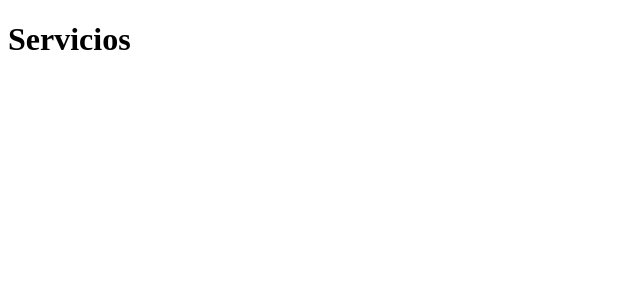
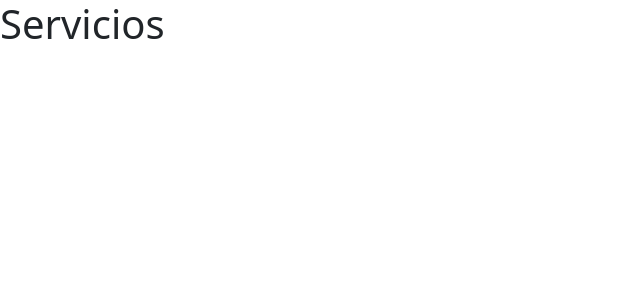
Before and after one commit to brunochan2001/Services-Reactjs, a React (Create React App) app: page / in a window 1280 px wide. Shown: the top 300 px of the page, without its empty margins (0-640 px from the left). Built offline with nearby package versions, Linux system fonts and the light colour scheme.

Commit message:
Instalacion de bootstrap

```diff
--- a/package.json
+++ b/package.json
@@ -6,6 +6,7 @@
     "@testing-library/jest-dom": "^5.16.5",
     "@testing-library/react": "^13.3.0",
     "@testing-library/user-event": "^13.5.0",
+    "bootstrap": "^5.2.0",
     "react": "^18.2.0",
     "react-dom": "^18.2.0",
     "react-scripts": "5.0.1",
@@ -17,7 +18,7 @@
     "test": "react-scripts test",
     "eject": "react-scripts eject",
     "format": "prettier --write .",
-    "lint": "eslint ."
+    "lint": "eslint . \"**/*.{js,jsx}\""
   },
   "eslintConfig": {
     "extends": [
--- a/src/App.js
+++ b/src/App.js
@@ -1,7 +1,12 @@
 import React from 'react';
+import ServicesApp from './ServicesApp';
 
 const App = () => {
-  return <h1>Servicios</h1>;
+  return (
+    <>
+      <ServicesApp></ServicesApp>
+    </>
+  );
 };
 
 export default App;
--- /dev/null
+++ b/src/ServicesApp.jsx
@@ -0,0 +1,10 @@
+import React from 'react';
+const ServicesApp = () => {
+  return (
+    <>
+      <h1>Servicios</h1>
+    </>
+  );
+};
+
+export default ServicesApp;
--- a/src/index.js
+++ b/src/index.js
@@ -1,6 +1,8 @@
 import React from 'react';
 import ReactDOM from 'react-dom/client';
 import App from './App';
+import 'bootstrap/dist/css/bootstrap.min.css';
+import 'bootstrap/dist/js/bootstrap.min.js';
 
 const root = ReactDOM.createRoot(document.getElementById('root'));
 root.render(
```
Also changed, not shown: 1 other file (tests, documents, lock files or other folders).
